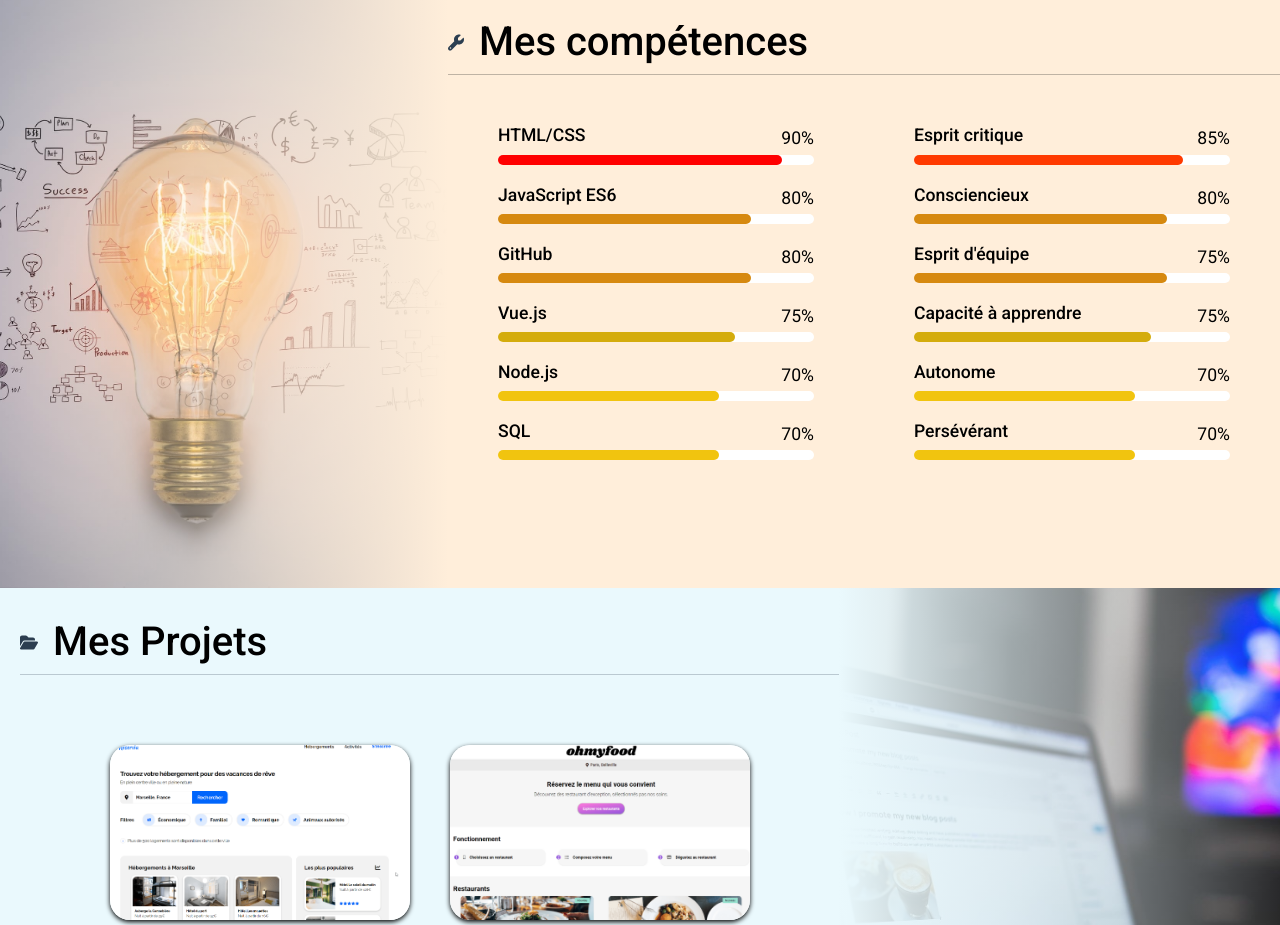
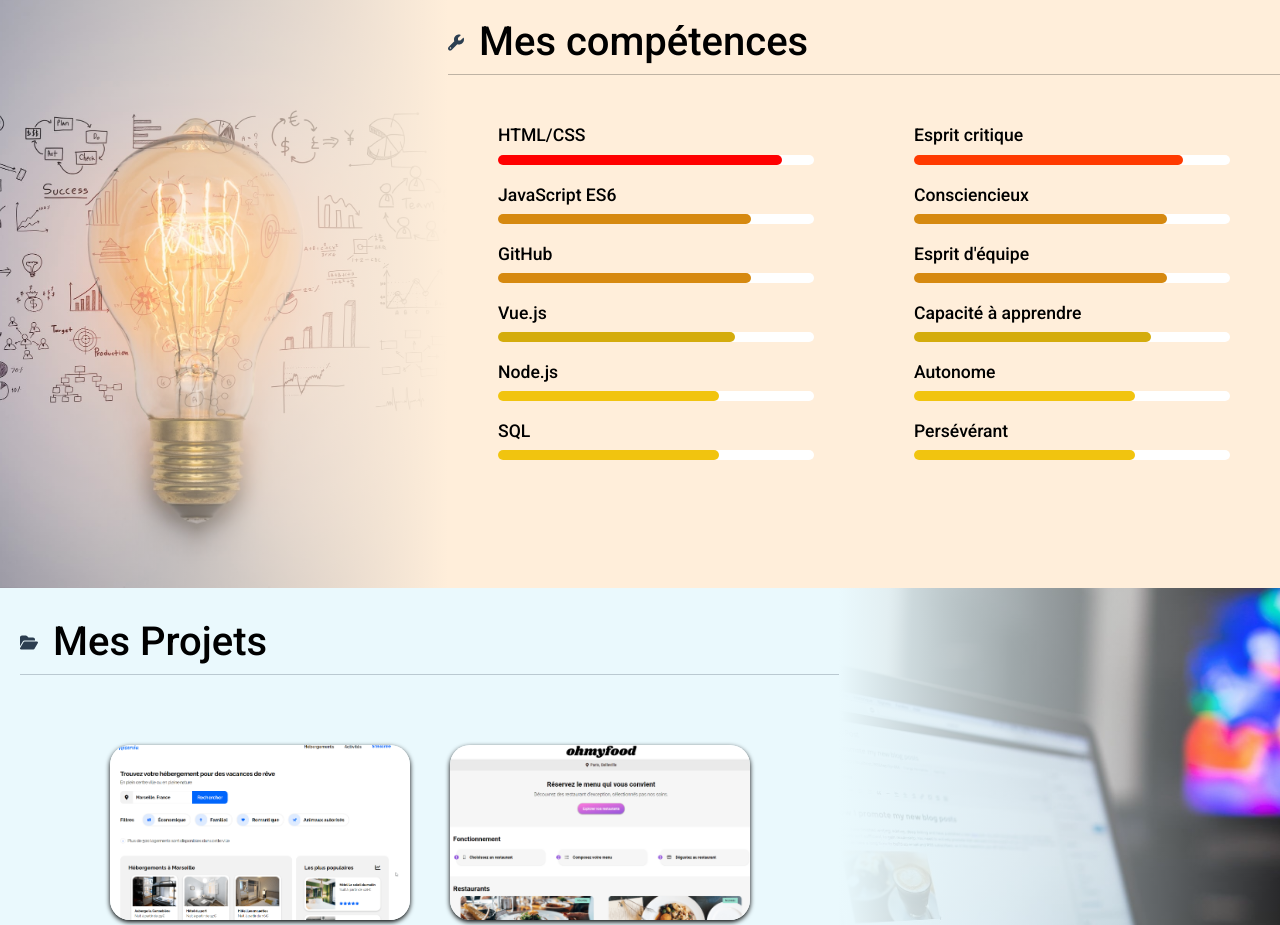
Before and after one commit to ValtnM/Portfolio, a Vue app: page / in a window 1280 px wide. Shown: the part 1500-2425 px from the top of the page. Built offline with nearby package versions, Linux system fonts and the light colour scheme.

Commit message:
Modification de la partie Compétences

```diff
--- a/src/components/Skills.vue
+++ b/src/components/Skills.vue
@@ -14,60 +14,42 @@
             <div class="allskills">
                 <div class="hardskills">
                     <div class="html">
-                        <div class="bar-title">
                         <h4>HTML/CSS</h4>
-                            <div class="percentage">90%</div>
-                        </div>
                         <div class="bar">
                             <div class="empty"></div>
                             <div class="full"></div>
                         </div>
                     </div>
                     <div class="js">
-                        <div class="bar-title">
                         <h4>JavaScript ES6</h4>
-                            <div class="percentage">80%</div>
-                        </div>
                         <div class="bar">
                             <div class="empty"></div>
                             <div class="full"></div>
                         </div>
                     </div>
                     <div class="github">
-                        <div class="bar-title">
                         <h4>GitHub</h4>
-                            <div class="percentage">80%</div>
-                        </div>
                         <div class="bar">
                             <div class="empty"></div>
                             <div class="full"></div>
                         </div>
                     </div>
                     <div class="vuejs">
-                        <div class="bar-title">
                         <h4>Vue.js</h4>
-                            <div class="percentage">75%</div>
-                        </div>
                         <div class="bar">
                             <div class="empty"></div>
                             <div class="full"></div>
                         </div>
                     </div>
                     <div class="nodejs">
-                        <div class="bar-title">
                         <h4>Node.js</h4>
-                            <div class="percentage">70%</div>
-                        </div>
                         <div class="bar">
                             <div class="empty"></div>
                             <div class="full"></div>
                         </div>
                     </div>
                     <div class="sql">
-                        <div class="bar-title">
                         <h4>SQL</h4>
-                            <div class="percentage">70%</div>
-                        </div>
                         <div class="bar">
                             <div class="empty"></div>
                             <div class="full"></div>
@@ -76,60 +58,42 @@
                 </div>
                 <div class="softskills">
                     <div class="critical-spirit">
-                        <div class="bar-title">
                         <h4>Esprit critique</h4>
-                            <div class="percentage">85%</div>
-                        </div>
                         <div class="bar">
                             <div class="empty"></div>
                             <div class="full"></div>
                         </div>
                     </div>
                     <div class="js">
-                        <div class="bar-title">
                         <h4>Consciencieux</h4>
-                            <div class="percentage">80%</div>
-                        </div>
                         <div class="bar">
                             <div class="empty"></div>
                             <div class="full"></div>
                         </div>
                     </div>
                     <div class="github">
-                        <div class="bar-title">
                         <h4>Esprit d'équipe</h4>
-                            <div class="percentage">75%</div>
-                        </div>
                         <div class="bar">
                             <div class="empty"></div>
                             <div class="full"></div>
                         </div>
                     </div>
                     <div class="vuejs">
-                        <div class="bar-title">
                         <h4>Capacité à apprendre</h4>
-                            <div class="percentage">75%</div>
-                        </div>
                         <div class="bar">
                             <div class="empty"></div>
                             <div class="full"></div>
                         </div>
                     </div>
                     <div class="nodejs">
-                        <div class="bar-title">
                         <h4>Autonome</h4>
-                            <div class="percentage">70%</div>
-                        </div>
                         <div class="bar">
                             <div class="empty"></div>
                             <div class="full"></div>
                         </div>
                     </div>
                     <div class="sql">
-                        <div class="bar-title">
                         <h4>Persévérant</h4>
-                            <div class="percentage">70%</div>
-                        </div>
                         <div class="bar">
                             <div class="empty"></div>
                             <div class="full"></div>
@@ -225,14 +189,12 @@ export default {
         .hardskills, .softskills {
             width: 45%;
             margin: 0 50px ;
-            h4, .percentage {
+            h4 {
                 font-size: 1.1em;
                 color: black;
+                text-align: left;
             }
-            .bar-title {
-                display: flex;
-                justify-content: space-between;
-            }
+
             .bar {
                 position: relative;
                 width: 100%;
```
Lines whose indentation alone changed are shown as unchanged.
